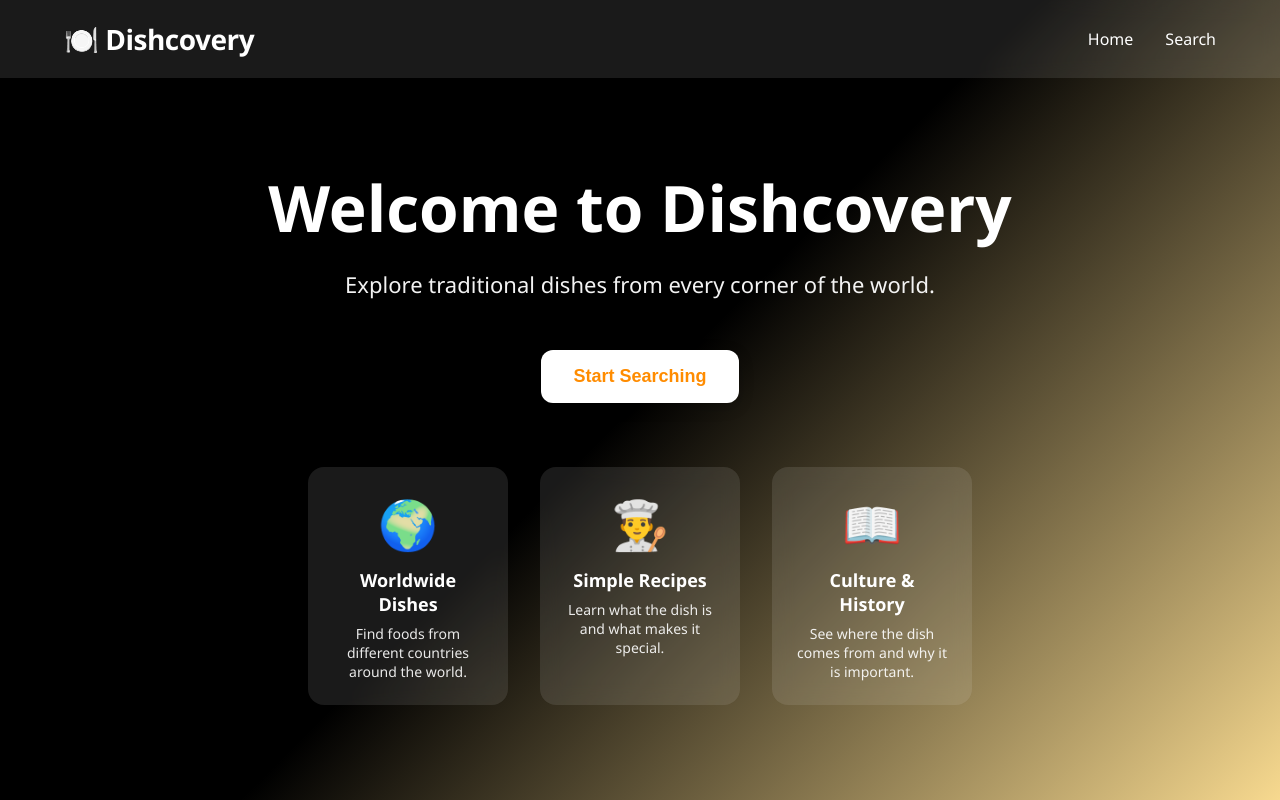
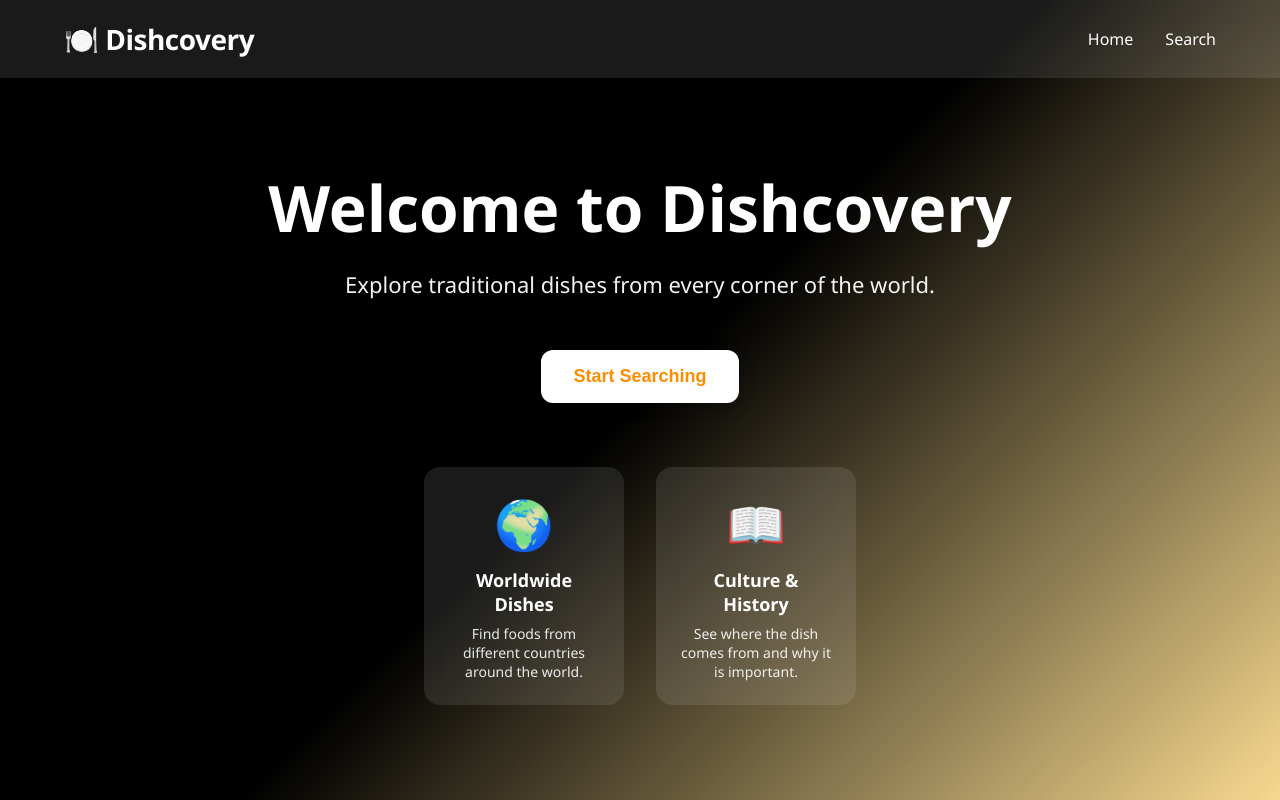
Before and after one commit to alanochoacs/Dishcovery, a website: page frontend/index.html in a window 1280 px wide. Drawn offline with Linux system fonts and the light colour scheme.

Commit message:
Removed recipes, not implemented

```diff
--- a/frontend/index.html
+++ b/frontend/index.html
@@ -38,11 +38,11 @@
           <div class="feature-text">Find foods from different countries around the world.</div>
         </div>
 
-        <div class="feature-card">
+        <!--<div class="feature-card">
           <div class="feature-icon">👨‍🍳</div>
           <div class="feature-title">Simple Recipes</div>
           <div class="feature-text">Learn what the dish is and what makes it special.</div>
-        </div>
+        </div>-->
 
         <div class="feature-card">
           <div class="feature-icon">📖</div>
```
